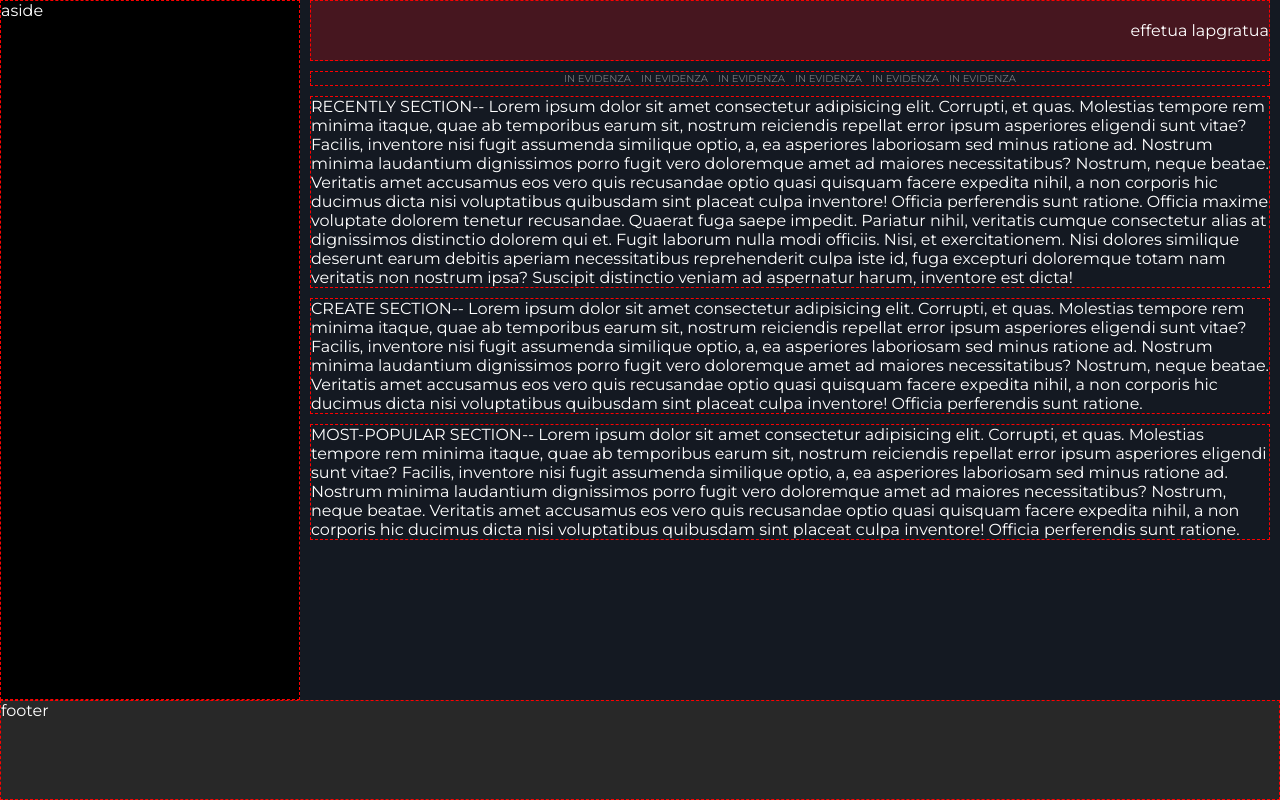
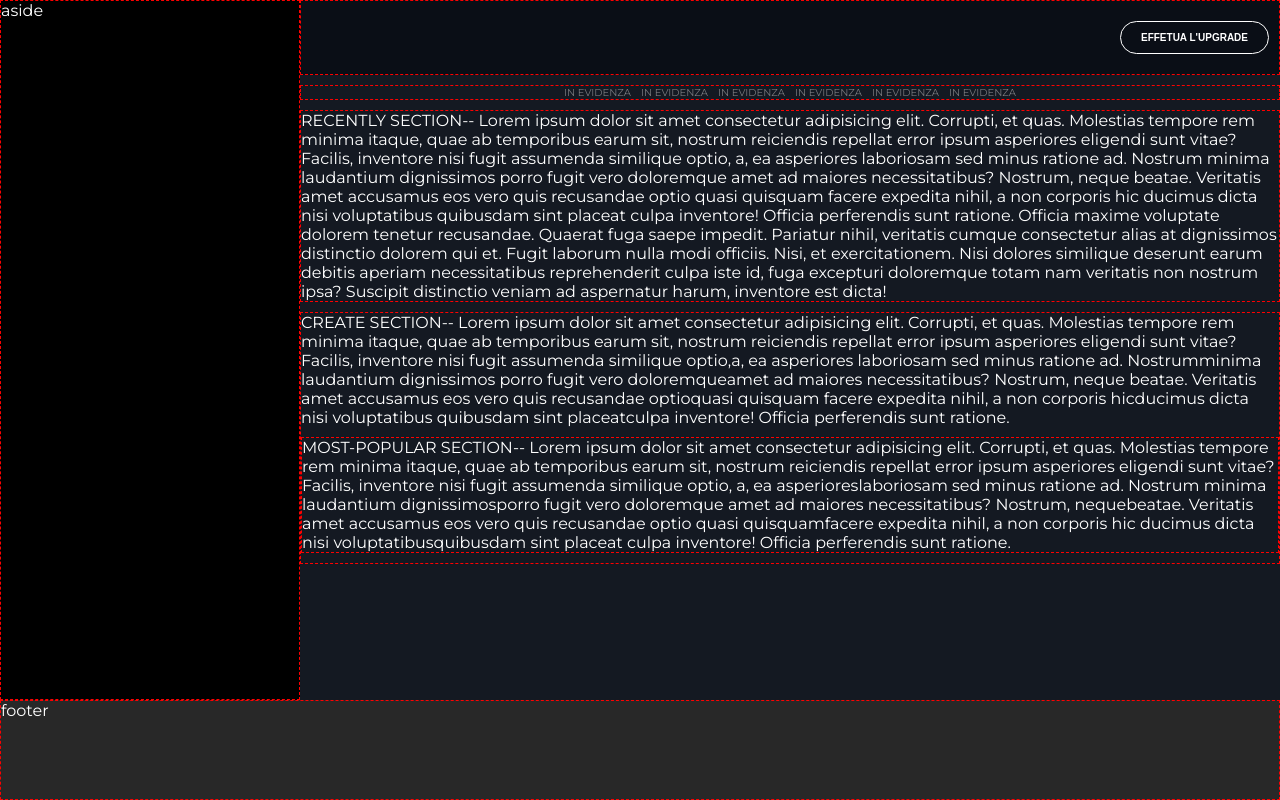
Before and after one commit to orsoli/html-css-spotifyweb, a plain HTML site: page index.html in a window 1280 px wide. Drawn offline with Linux system fonts and the light colour scheme.

Commit message:
added header

```diff
--- a/CSS/index-style.css
+++ b/CSS/index-style.css
@@ -24,13 +24,35 @@ body{
     flex-direction: column;
 }
 
+aside{
+    flex-shrink: 0;
+    width: 300px;
+    height:100%;
+    background-color: var(--aside-bg-col);
+}
+
 header{
-    background-color: rgba(184, 18, 24, 0.3);
-    width: 100%;
+    background-color: rgba(7, 11, 18, 0.7);
     align-items: center;
     justify-content: flex-end;
     margin-bottom: 10px;
     padding: 20px 0;
+    position: sticky;
+    top: 0;
+    right: 0;
+    left: 0;
+}
+
+button{
+    background-color: transparent;
+    border: 1px solid #ffffff;
+    border-radius: 20px;
+    cursor: pointer;
+    color: var(--primary-txt-col);
+    font-size: 10px;
+    font-weight: bolder;
+    margin-right: 10px;
+    padding: 10px 20px;
 }
 
 section{
@@ -51,7 +73,6 @@ a{
 /* Utils  */
 .container{
     width: 100%;
-    margin: 0 10px;
     overflow: auto;
 }
 
@@ -86,12 +107,7 @@ main{
     overflow-y: auto;
 }
 
-aside{
-    flex-shrink: 0;
-    width: 300px;
-    height:100%;
-    background-color: var(--aside-bg-col);
-}
+
 
 .border{
     border: 1px dashed red;
--- a/index.html
+++ b/index.html
@@ -21,9 +21,13 @@
 </head>
 <body>
     <main>
+        <!-- Aside bar  -->
         <aside class="border">aside</aside>
+        <!-- Overflow Container  -->
         <div class="container">
-            <header class="border flex">effetua lapgratua</header>
+            <!-- Header  -->
+            <header class="border flex"><button name="upgrade">EFFETUA L'UPGRADE</button></header>
+            <!-- Nav-bar  -->
             <nav class="nav-bar border">
                 <ul>
                     <li><a href="#">IN EVIDENZA</a></li>
@@ -34,17 +38,22 @@
                     <li><a href="#">IN EVIDENZA</a></li>
                 </ul>
             </nav>
+            <!-- Recently played section  -->
             <section class="recently border">RECENTLY SECTION-- Lorem ipsum dolor sit amet consectetur adipisicing elit. Corrupti, et quas. Molestias tempore rem minima itaque, quae ab temporibus earum sit, nostrum reiciendis repellat error ipsum asperiores eligendi sunt vitae?
             Facilis, inventore nisi fugit assumenda similique optio, a, ea asperiores laboriosam sed minus ratione ad. Nostrum minima laudantium dignissimos porro fugit vero doloremque amet ad maiores necessitatibus? Nostrum, neque beatae.
             Veritatis amet accusamus eos vero quis recusandae optio quasi quisquam facere expedita nihil, a non corporis hic ducimus dicta nisi voluptatibus quibusdam sint placeat culpa inventore! Officia perferendis sunt ratione.
             Officia maxime voluptate dolorem tenetur recusandae. Quaerat fuga saepe impedit. Pariatur nihil, veritatis cumque consectetur alias at dignissimos distinctio dolorem qui et. Fugit laborum nulla modi officiis. Nisi, et exercitationem.
             Nisi dolores similique deserunt earum debitis aperiam necessitatibus reprehenderit culpa iste id, fuga excepturi doloremque totam nam veritatis non nostrum ipsa? Suscipit distinctio veniam ad aspernatur harum, inventore est dicta!</section>
+
+            <!-- Create playlist section  -->
             <section class="create border">CREATE SECTION-- Lorem ipsum dolor sit amet consectetur adipisicing elit. Corrupti, et quas. Molestias tempore rem minima itaque, quae ab temporibus earum sit, nostrum reiciendis repellat error ipsum asperiores eligendi sunt vitae?
-                Facilis, inventore nisi fugit assumenda similique optio, a, ea asperiores laboriosam sed minus ratione ad. Nostrum minima laudantium dignissimos porro fugit vero doloremque amet ad maiores necessitatibus? Nostrum, neque beatae.
-                Veritatis amet accusamus eos vero quis recusandae optio quasi quisquam facere expedita nihil, a non corporis hic ducimus dicta nisi voluptatibus quibusdam sint placeat culpa inventore! Officia perferendis sunt ratione.</section>
+            Facilis, inventore nisi fugit assumenda similique optio,a, ea asperiores laboriosam sed minus ratione ad. Nostrumminima laudantium dignissimos porro fugit vero doloremqueamet ad maiores necessitatibus? Nostrum, neque beatae.
+            Veritatis amet accusamus eos vero quis recusandae optioquasi quisquam facere expedita nihil, a non corporis hicducimus dicta nisi voluptatibus quibusdam sint placeatculpa inventore! Officia perferendis sunt ratione.<section>
+
+            <!-- Most popular section  -->
             <section class="most-popular border">MOST-POPULAR SECTION-- Lorem ipsum dolor sit amet consectetur adipisicing elit. Corrupti, et quas. Molestias tempore rem minima itaque, quae ab temporibus earum sit, nostrum reiciendis repellat error ipsum asperiores eligendi sunt vitae?
-                Facilis, inventore nisi fugit assumenda similique optio, a, ea asperiores laboriosam sed minus ratione ad. Nostrum minima laudantium dignissimos porro fugit vero doloremque amet ad maiores necessitatibus? Nostrum, neque beatae.
-                Veritatis amet accusamus eos vero quis recusandae optio quasi quisquam facere expedita nihil, a non corporis hic ducimus dicta nisi voluptatibus quibusdam sint placeat culpa inventore! Officia perferendis sunt ratione.</section>
+            Facilis, inventore nisi fugit assumenda similique optio, a, ea asperioreslaboriosam sed minus ratione ad. Nostrum minima laudantium dignissimosporro fugit vero doloremque amet ad maiores necessitatibus? Nostrum, nequebeatae.
+            Veritatis amet accusamus eos vero quis recusandae optio quasi quisquamfacere expedita nihil, a non corporis hic ducimus dicta nisi voluptatibusquibusdam sint placeat culpa inventore! Officia perferendis sunt ratione.</section>
         </div>
     </main>
     <footer class="border"><p>footer</p></footer>
```
